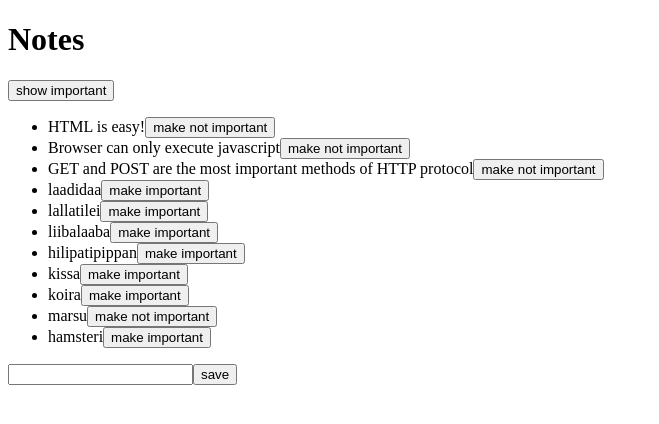
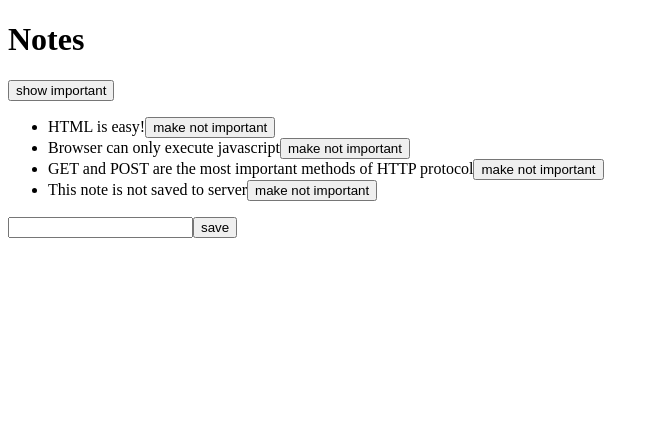
Before and after one commit to vapppu/react-luku2-oppimistehtava-notes, a React (Vite) app: page / in a window 1280 px wide. Shown: the top 424 px of the page, without its empty margins (0-659 px from the left). Built offline with nearby package versions, Linux system fonts and the light colour scheme; data requests are answered from the project's data file.

Commit message:
Add error handling to toggleImportanceOf function

```diff
--- a/db.json
+++ b/db.json
@@ -14,46 +14,6 @@
       "id": 3,
       "content": "GET and POST are the most important methods of HTTP protocol",
       "important": true
-    },
-    {
-      "content": "laadidaa",
-      "important": false,
-      "id": 4
-    },
-    {
-      "content": "lallatilei",
-      "important": false,
-      "id": 5
-    },
-    {
-      "content": "liibalaaba",
-      "important": false,
-      "id": 6
-    },
-    {
-      "content": "hilipatipippan",
-      "important": false,
-      "id": 7
-    },
-    {
-      "content": "kissa",
-      "important": false,
-      "id": 8
-    },
-    {
-      "content": "koira",
-      "important": false,
-      "id": 9
-    },
-    {
-      "content": "marsu",
-      "important": true,
-      "id": 10
-    },
-    {
-      "content": "hamsteri",
-      "important": false,
-      "id": 11
     }
   ]
 }
--- a/src/App.jsx
+++ b/src/App.jsx
@@ -45,7 +45,11 @@
       .update(id, changedNote)
       .then((returnedNote) => {
           setNotes(notes.map((note) => (note.id !== id ? note : returnedNote)));
-        });
+        })
+      .catch(error => {
+        alert(`the note ${note.content} was already deleted from server`)
+        setNotes(notes.filter(n => n.id !== id))
+      });
   };
 
   const notesToShow = showAll ? notes : notes.filter((note) => note.important);
--- a/src/services/notes.js
+++ b/src/services/notes.js
@@ -3,8 +3,12 @@
 
 const getAll = () => {
   const request = axios.get(baseUrl);
-  return request.then((response) => response.data);
-};
+  const nonExisting = {
+    id: 10000,
+    content: 'This note is not saved to server',
+    important: true,
+  }
+  return request.then(response => response.data.concat(nonExisting))};
 
 const create = (newObject) => {
   const request = axios.post(baseUrl, newObject);
@@ -17,7 +21,7 @@
 };
 
 export default {
-  getAll: getAll,
-  create: create,
-  update: update,
+  getAll,
+  create,
+  update
 };
```
